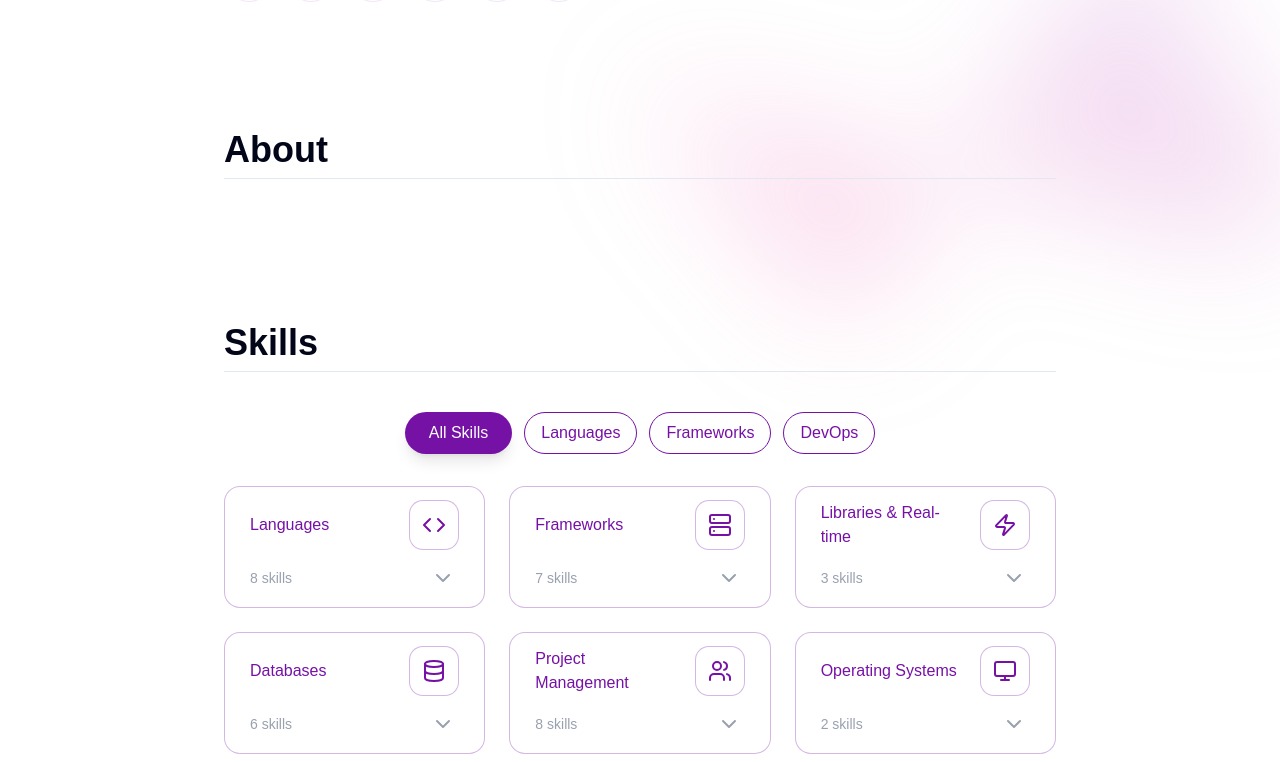
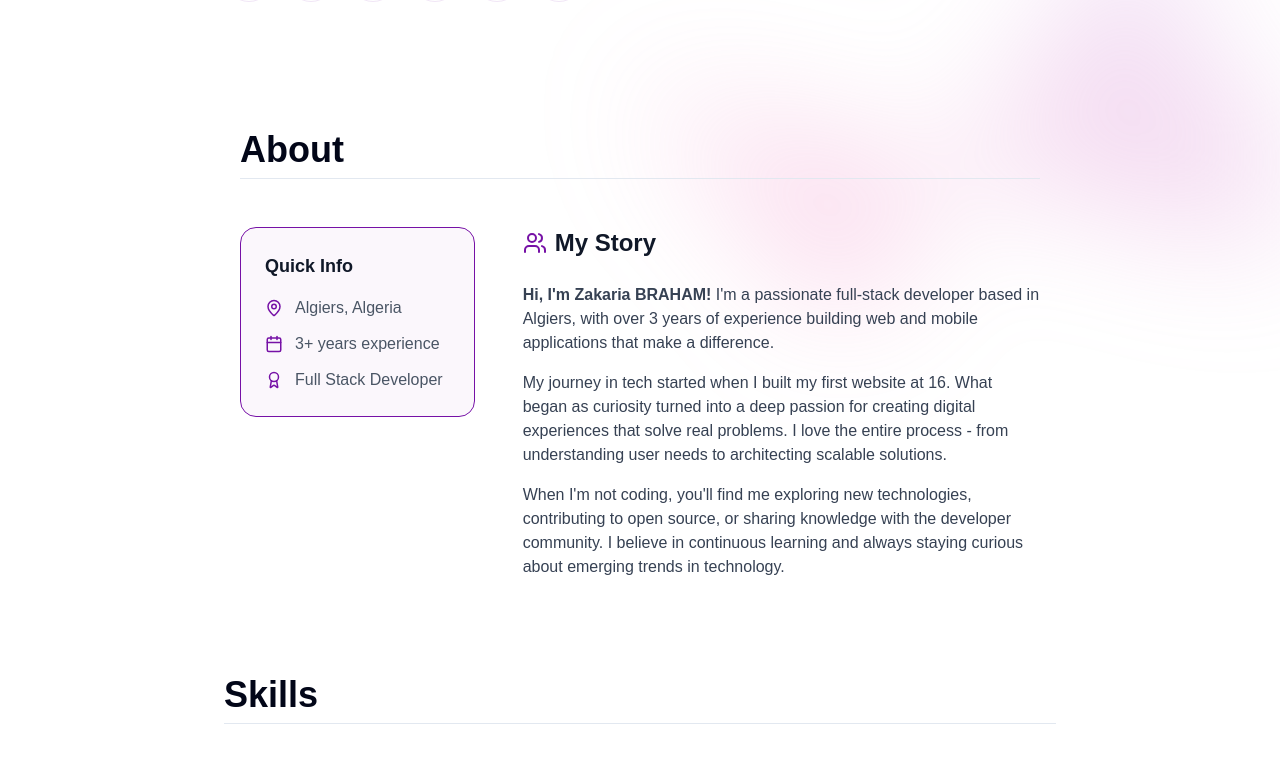
Before and after one commit to bramz-00/my-portfolio, a React (Vite) app: page / in a window 1280 px wide. Shown: the part 533-1295 px from the top of the page. Built offline with nearby package versions, Linux system fonts and the light colour scheme.

Commit message:
add about section

```diff
--- a/src/components/ui/timeline.tsx
+++ b/src/components/ui/timeline.tsx
@@ -33,7 +33,7 @@ const TimelineItem = ({
       initial={{ opacity: 0, y: 50 }}
       animate={isInView ? { opacity: 1, y: 0 } : { opacity: 0, y: 50 }}
       transition={{
-        duration: 0.6,
+        duration: 0.3,
         delay: index * 0.1,
         ease: [0.25, 0.46, 0.45, 0.94]
       }}
@@ -44,7 +44,7 @@ const TimelineItem = ({
           initial={{ scale: 0, rotate: -180 }}
           animate={isInView ? { scale: 1, rotate: 0 } : { scale: 0, rotate: -180 }}
           transition={{
-            duration: 0.5,
+            duration: 0.3,
             delay: index * 0.1 + 0.2,
             type: "spring",
             stiffness: 200,
@@ -71,7 +71,7 @@ const TimelineItem = ({
           initial={{ opacity: 0, x: -30 }}
           animate={isInView ? { opacity: 1, x: 0 } : { opacity: 0, x: -30 }}
           transition={{
-            duration: 0.6,
+            duration: 0.3,
             delay: index * 0.1 + 0.3,
             ease: [0.25, 0.46, 0.45, 0.94]
           }}
@@ -94,8 +94,8 @@ const TimelineItem = ({
           initial={{ opacity: 0, y: 30 }}
           animate={isInView ? { opacity: 1, y: 0 } : { opacity: 0, y: 30 }}
           transition={{
-            duration: 0.7,
-            delay: index * 0.1 + 0.5,
+            duration: 0.3,
+            delay: index * 0.1 + 0.2,
             ease: [0.25, 0.46, 0.45, 0.94]
           }}
         >
--- a/src/pages/About.tsx
+++ b/src/pages/About.tsx
@@ -1,11 +1,225 @@
+import React from 'react';
+import { motion } from 'framer-motion';
+import {
+  Users,
+  MapPin,
+  Calendar,
+  Award,
+} from 'lucide-react';
 
-const About = () => {
+const About: React.FC = () => {
+  // Animation variants for staggered children
+  const containerVariants = {
+    hidden: { opacity: 0 },
+    visible: {
+      opacity: 1,
+      transition: {
+        staggerChildren: 0.2,
+        delayChildren: 0.1,
+      },
+    },
+  };
+
+  const itemVariants = {
+    hidden: {
+      opacity: 0,
+      y: 30,
+      scale: 0.95
+    },
+    visible: {
+      opacity: 1,
+      y: 0,
+      scale: 1,
+      transition: {
+        duration: 0.6,
+        ease: [0.25, 0.46, 0.45, 0.94]  as const,
+      },
+    },
+  };
+
+  const quickInfoItemVariants = {
+    hidden: { opacity: 0, x: -20 },
+    visible: (index: number) => ({
+      opacity: 1,
+      x: 0,
+      transition: {
+        delay: 0.8 + index * 0.1,
+        duration: 0.5,
+        ease: "easeOut"  as const,
+      },
+    }),
+  };
+
+  const titleVariants = {
+    hidden: { opacity: 0, y: -20 },
+    visible: {
+      opacity: 1,
+      y: 0,
+      transition: {
+        duration: 0.6,
+        ease: "easeOut"  as const,
+      },
+    },
+  };
+
   return (
-    <section className="lg:px-24 px-8 lg:max-w-5xl z-10 w-full" id="about">
-            <h2 className="text-4xl font-bold mb-12 text-left border-b pb-2">About</h2>
+    <motion.section
+      className="lg:px-24 px-8 lg:max-w-5xl z-10 w-full"
+      id="about"
+      initial="hidden"
+      whileInView="visible"
+      viewport={{ once: true, margin: "-100px" }}
+      variants={containerVariants}
+    >
+      <div className="max-w-7xl mx-auto px-4">
+        {/* Section Header */}
+        <motion.h2
+          className="text-4xl font-bold mb-12 text-left border-b pb-2"
+          variants={titleVariants}
+        >
+          About
+        </motion.h2>
 
-    </section>
-  )
-}
+        <div className="grid lg:grid-cols-3 lg:gap-12 gap-4">
+          {/* Left Column - Personal Info & Photo */}
+          <motion.div className="lg:col-span-1" variants={itemVariants}>
+            {/* Quick Info */}
+            <motion.div
+              className="bg-primary/3 border border-primary rounded-2xl p-6 mb-8"
+              whileHover={{
+                scale: 1.02,
+                boxShadow: "0 10px 25px rgba(0,0,0,0.1)",
+                transition: { duration: 0.3 }
+              }}
+              whileTap={{ scale: 0.98 }}
+            >
+              <motion.h3
+                className="text-lg font-semibold text-gray-900 mb-4"
+                initial={{ opacity: 0, y: 10 }}
+                animate={{ opacity: 1, y: 0 }}
+                transition={{ delay: 0.6, duration: 0.5 }}
+              >
+                Quick Info
+              </motion.h3>
+              <div className="space-y-3">
+                {[
+                  { icon: MapPin, text: "Algiers, Algeria" },
+                  { icon: Calendar, text: "3+ years experience" },
+                  { icon: Award, text: "Full Stack Developer" },
+                ].map((item, index) => (
+                  <motion.div
+                    key={index}
+                    className="flex items-center gap-3 text-gray-600"
+                    custom={index}
+                    variants={quickInfoItemVariants}
+                    whileHover={{
+                      x: 5,
+                      transition: { duration: 0.2 }
+                    }}
+                  >
+                    <motion.div
+                      whileHover={{
+                        scale: 1.2,
+                        rotate: 5,
+                        transition: { duration: 0.2 }
+                      }}
+                    >
+                      <item.icon size={18} className="text-primary" />
+                    </motion.div>
+                    <span>{item.text}</span>
+                  </motion.div>
+                ))}
+              </div>
+            </motion.div>
+          </motion.div>
 
-export default About
+          {/* Right Column - Detailed Information */}
+          <motion.div
+            className="lg:col-span-2 space-y-12"
+            variants={itemVariants}
+          >
+            {/* Bio/Story */}
+            <motion.div
+              initial={{ opacity: 0, x: 30 }}
+              whileInView={{ opacity: 1, x: 0 }}
+              viewport={{ once: true }}
+              transition={{ duration: 0.7, delay: 0.3 }}
+            >
+              <motion.h3
+                className="text-2xl font-bold text-gray-900 mb-6 flex items-center gap-2"
+                whileHover={{ scale: 1.02 }}
+                transition={{ duration: 0.2 }}
+              >
+                <motion.div
+                  whileHover={{
+                    rotate: 10,
+                    scale: 1.1,
+                    transition: { duration: 0.3 }
+                  }}
+                >
+                  <Users className="text-primary" />
+                </motion.div>
+                My Story
+              </motion.h3>
+              <motion.div
+                className="prose prose-lg text-gray-700 space-y-4"
+                initial="hidden"
+                whileInView="visible"
+                viewport={{ once: true }}
+                variants={{
+                  hidden: {},
+                  visible: {
+                    transition: {
+                      staggerChildren: 0.3,
+                    },
+                  },
+                }}
+              >
+                {[
+                  "Hi, I'm Zakaria BRAHAM! I'm a passionate full-stack developer based in Algiers, with over 3 years of experience building web and mobile applications that make a difference.",
+                  "My journey in tech started when I built my first website at 16. What began as curiosity turned into a deep passion for creating digital experiences that solve real problems. I love the entire process - from understanding user needs to architecting scalable solutions.",
+                  "When I'm not coding, you'll find me exploring new technologies, contributing to open source, or sharing knowledge with the developer community. I believe in continuous learning and always staying curious about emerging trends in technology."
+                ].map((paragraph, index) => (
+                  <motion.p
+                    key={index}
+                    variants={{
+                      hidden: { opacity: 0, y: 20 },
+                      visible: {
+                        opacity: 1,
+                        y: 0,
+                        transition: {
+                          duration: 0.6,
+                          ease: "easeOut",
+                        },
+                      },
+                    }}
+                    whileHover={{
+                      scale: 1.01,
+                      transition: { duration: 0.2 }
+                    }}
+                  >
+                    {index === 0 ? (
+                      <>
+                        <motion.strong
+                          whileHover={{ color: "#7611a6" }}
+                          transition={{ duration: 0.2 }}
+                        >
+                          Hi, I'm Zakaria BRAHAM!
+                        </motion.strong>
+                        {paragraph.substring(paragraph.indexOf('!') + 1)}
+                      </>
+                    ) : (
+                      paragraph
+                    )}
+                  </motion.p>
+                ))}
+              </motion.div>
+            </motion.div>
+          </motion.div>
+        </div>
+      </div>
+    </motion.section>
+  );
+};
+
+export default About;
--- a/src/pages/Education.tsx
+++ b/src/pages/Education.tsx
@@ -52,7 +52,7 @@ const Education = () => {
       scale: 1,
       transition: {
         duration: 0.6,
-        ease: 'easeOut' as const, // ✅ Ajout du `as const`
+        ease: 'easeOut' as const,
         staggerChildren: 0.1,
       },
     },
@@ -65,7 +65,7 @@ const Education = () => {
       x: 0,
       transition: {
         duration: 0.4,
-        ease: 'easeOut' as const, // ✅
+        ease: 'easeOut' as const,
       },
     },
   };
@@ -77,7 +77,7 @@ const Education = () => {
       scale: 1,
       transition: {
         duration: 0.3,
-        ease: 'easeOut' as const, // ✅
+        ease: 'easeOut' as const,
       },
     },
   };
@@ -90,7 +90,7 @@ const Education = () => {
       rotate: 0,
       transition: {
         duration: 0.5,
-        ease: 'easeOut' as const, // ✅
+        ease: 'easeOut' as const,
       },
     },
   };
```
